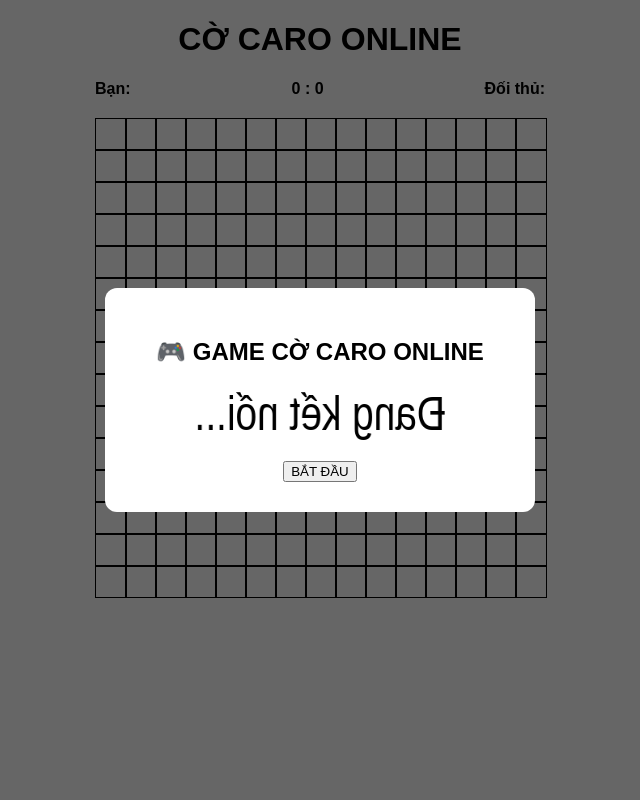
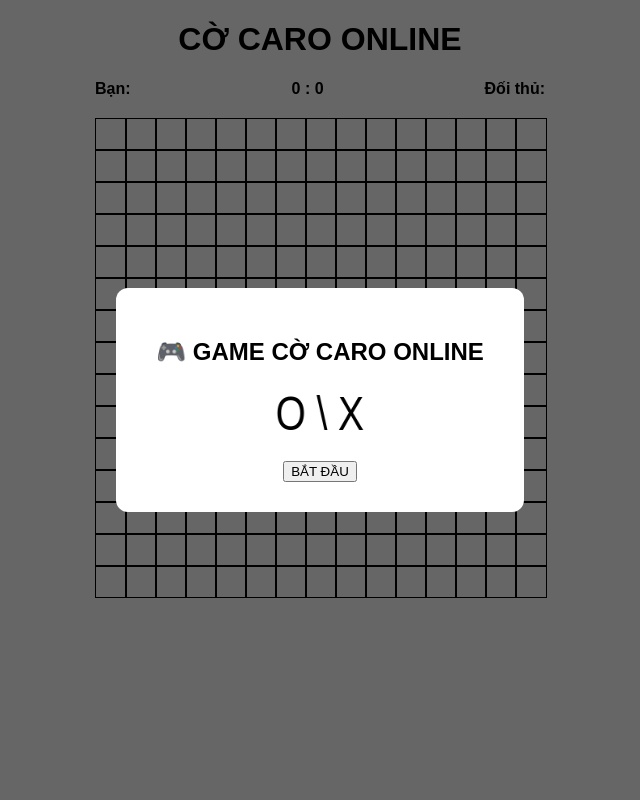
Before and after one commit to hlnhuy/GameCaro, a Flask app: page / in a window 1280 px wide. Shown: the whole page, without its empty margins (320-960 px from the left). Run offline with Flask 3, Linux system fonts and the light colour scheme; parts of the project's set-up code (start-up, migrations or seed data) failed here and were passed over; some libraries are stand-ins or nearby versions.

Commit message:
update fontend 8

```diff
--- a/templates/index.html
+++ b/templates/index.html
@@ -1,9 +1,7 @@
 <!DOCTYPE html>
-<html lang="vi">
+<html>
 <head>
-    <meta charset="UTF-8">
-    <meta name="viewport" content="width=device-width, initial-scale=1.0">
-    <title>Cờ Caro Online - Giai đoạn 4 (Tối ưu UX)</title>
+    <title>Cờ Caro Online</title>
     <link rel="stylesheet" href="/static/style.css">
 </head>
 <body>
@@ -22,21 +20,20 @@
 
 <div id="popup" class="popup hidden">
     <div class="popup-content">
-            <h2 id="popup-message">Trận đấu kết thúc!</h2>
-            <button id="replay-btn" onclick="requestReplay()">Chơi lại ngay</button>
+        <h2 id="popup-message"></h2>
+        <button id="replay-btn" onclick="requestReplay()">Chơi lại</button>
     </div>
 </div>
 
 <div id="start-popup" class="popup">
     <div class="popup-content">
         <h2>🎮 GAME CỜ CARO ONLINE</h2>
-            <div id="coin" class="waiting-animation">Đang kết nối...</div>
-            <button id="start-btn" onclick="startGame()">BẮT ĐẦU</button>
+        <div id="coin">X / O</div>
+        <button onclick="startGame()">BẮT ĐẦU</button>
     </div>
 </div>
 
 <script src="https://cdn.socket.io/4.7.2/socket.io.min.js"></script>
 <script src="/static/game.js"></script>
-
 </body>
 </html>
```
Lines whose indentation alone changed are shown as unchanged.
